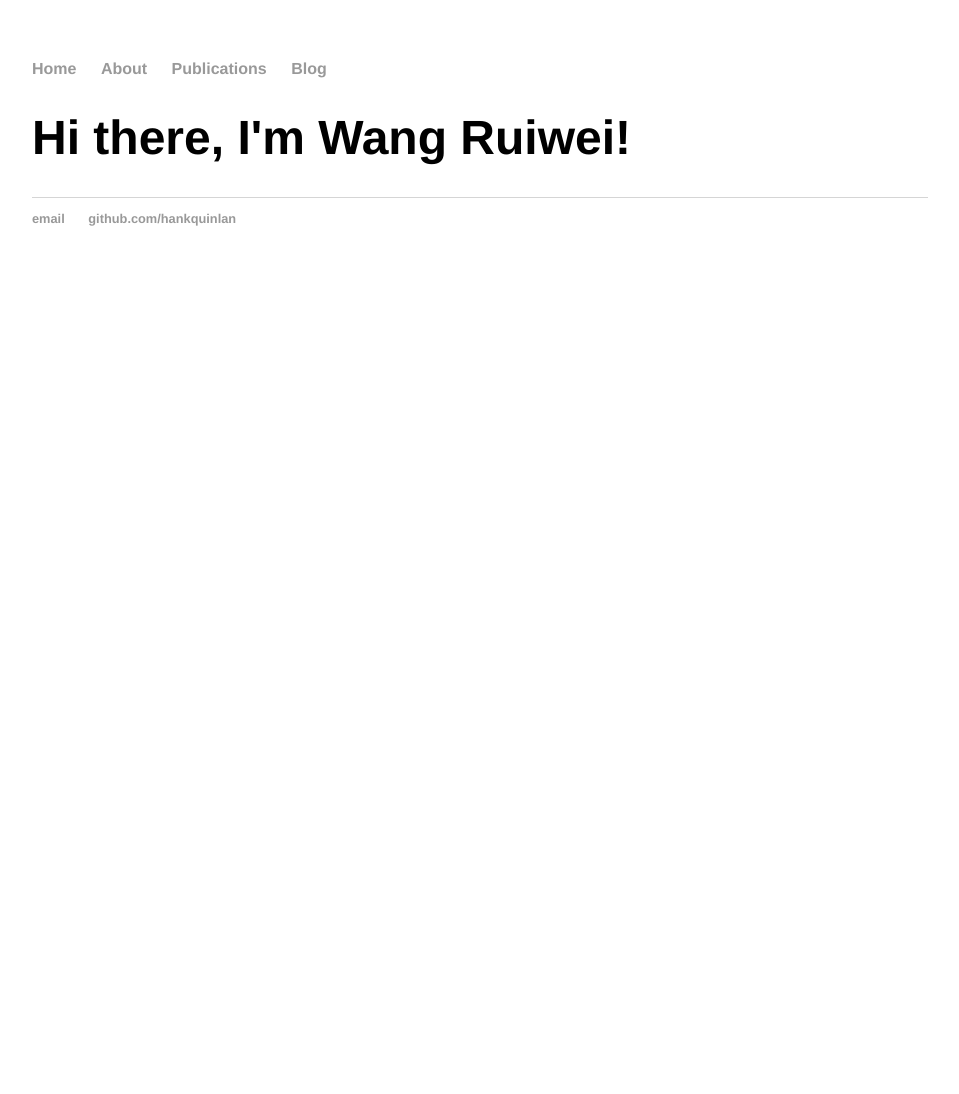
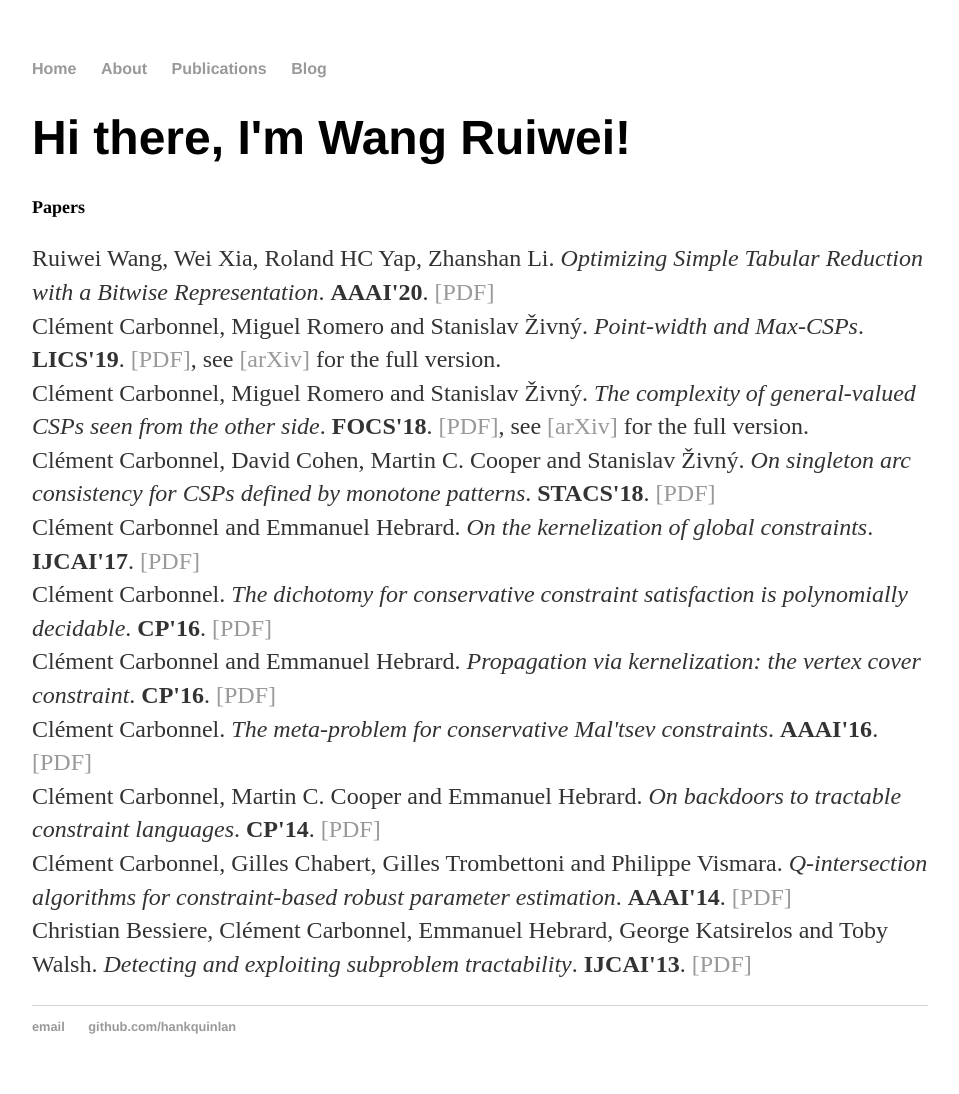
Before and after one commit to WangRuiwei/WangRuiwei.github.io, a Jekyll site: the page built from index.html, in a window 1280 px wide. Shown: the whole page, without its empty margins (160-1119 px from the left). Built offline with Jekyll 4.4.1, drawn with Linux system fonts in a browser that asks for light colours; before the commit the page ends 900 px from its top, so only the background shows below that.

Commit message:
Update index.html

```diff
--- a/index.html
+++ b/index.html
@@ -4,5 +4,18 @@ title: Wang Ruiwei
 ---
 <div class="blurb">
 <h1>Hi there, I'm Wang Ruiwei!</h1>
+<h2 style="margin: 0.0px 0.0px 14.9px 0.0px; line-height: 22.0px; font: 18.0px Times; color: #000000; -webkit-text-stroke: #000000"><span class="s1"><b>Papers</b></span></h2>
+<p class="p2"><span class="s1">Ruiwei Wang, Wei Xia, Roland HC Yap, Zhanshan Li. <i>Optimizing Simple Tabular Reduction with a Bitwise Representation</I>. <b>AAAI'20</b>. <a href="https://www.ijcai.org/Proceedings/16/Papers/117.pdf"><span class="s2">[PDF]</span></a><br>
+Clément Carbonnel, Miguel Romero and Stanislav Živný. <i>Point-width and Max-CSPs</I>. <b>LICS'19</b>. <a href="http://www.lirmm.fr/~ccarbonnel/papers/crz19lics.pdf"><span class="s2">[PDF]</span></a>, see <a href="https://arxiv.org/abs/1904.07388">[arXiv]</a> for the full version.  <br>
+Clément Carbonnel, Miguel Romero and Stanislav Živný. <i>The complexity of general-valued CSPs seen from the other side</i>. <b>FOCS'18</b>. <a href="http://www.lirmm.fr/~ccarbonnel/papers/otherside-focs.pdf"><span class="s2">[PDF]</span></a>, see <a href="https://arxiv.org/abs/1710.03148"><span class="s2">[arXiv]</span></a> for the full version. <br>
+Clément Carbonnel, David Cohen, Martin C. Cooper and Stanislav Živný. <i>On singleton arc consistency for CSPs defined by monotone patterns</i>. <b>STACS'18</b>. <a href="http://www.lirmm.fr/~ccarbonnel/papers/monotone-algorithmica.pdf"><span class="s2">[PDF]</span></a> <br>
+Clément Carbonnel and Emmanuel Hebrard. <i>On the kernelization of global constraints</i>. <b>IJCAI'17</b>. <a href="http://www.lirmm.fr/~ccarbonnel/papers/constraintkernel.pdf"><span class="s2">[PDF]</span></a> <br>
+Clément Carbonnel. <i>The dichotomy for conservative constraint satisfaction is polynomially decidable</i>. <b>CP'16</b>. <a href="http://www.lirmm.fr/~ccarbonnel/papers/dicho.pdf"><span class="s2">[PDF]</span></a> <br>
+Clément Carbonnel and Emmanuel Hebrard. <i>Propagation via kernelization: the vertex cover constraint</i>. <b>CP'16</b>. <a href="http://www.lirmm.fr/~ccarbonnel/papers/vertexcover.pdf"><span class="s2">[PDF]</span></a> <br>
+Clément Carbonnel. <i>The meta-problem for conservative Mal'tsev constraints</i>. <b>AAAI'16</b>. <a href="http://www.lirmm.fr/~ccarbonnel/papers/maltsev.pdf"><span class="s2">[PDF]</span></a> <br>
+Clément Carbonnel, Martin C. Cooper and Emmanuel Hebrard. <i>On backdoors to tractable constraint languages</i>. <b>CP'14</b>. <a href="http://www.lirmm.fr/~ccarbonnel/papers/backdoors.pdf"><span class="s2">[PDF]</span></a> <br>
+Clément Carbonnel, Gilles Chabert, Gilles Trombettoni and Philippe Vismara. <i>Q-intersection algorithms for constraint-based robust parameter estimation</i>. <b>AAAI'14</b>. <a href="http://www.lirmm.fr/~ccarbonnel/papers/qinter.pdf"><span class="s2">[PDF]</span></a> <br>
+Christian Bessiere, Clément Carbonnel, Emmanuel Hebrard, George Katsirelos and Toby Walsh. <i>Detecting and exploiting subproblem tractability</i>. <b>IJCAI'13</b>. <a href="http://www.lirmm.fr/~ccarbonnel/papers/detecting.pdf"><span class="s2">[PDF]</span></a><span class="Apple-converted-space"> </span></span>
+</p>
 
 </div><!-- /.blurb -->
```
